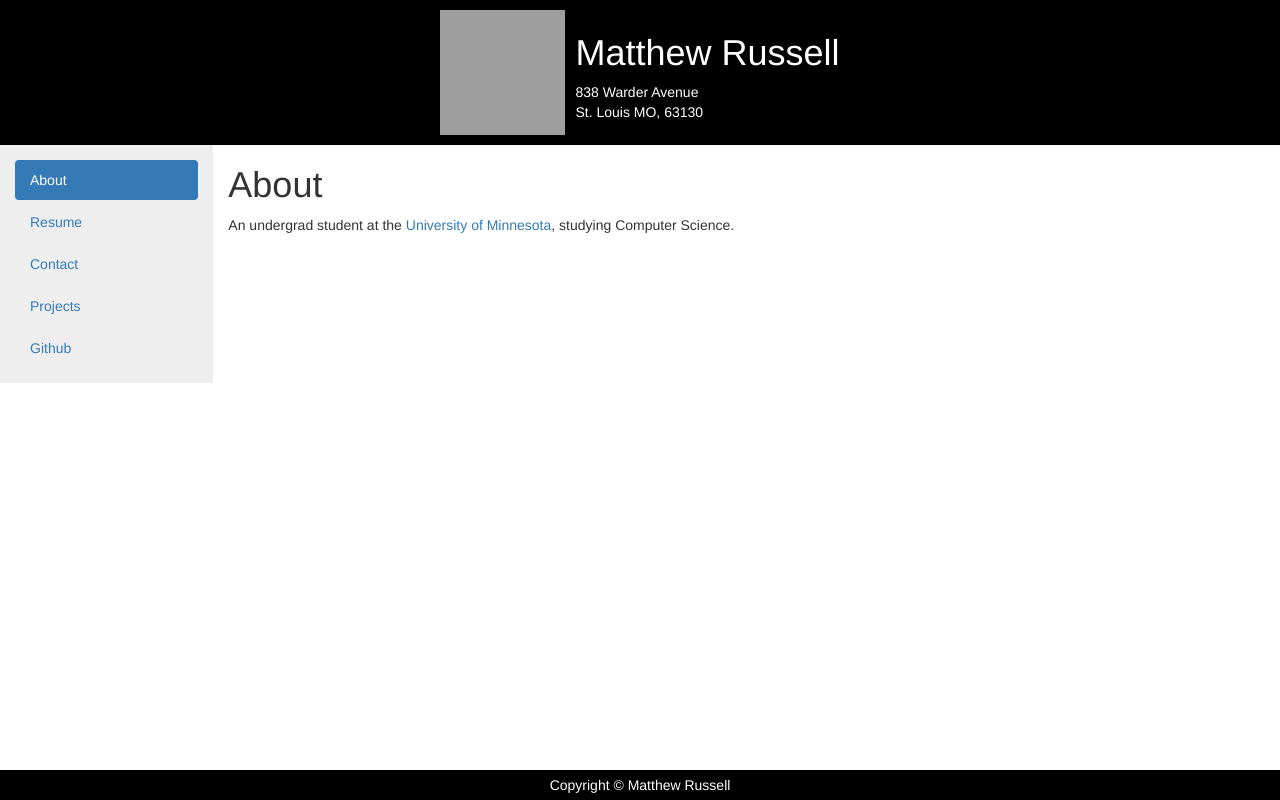
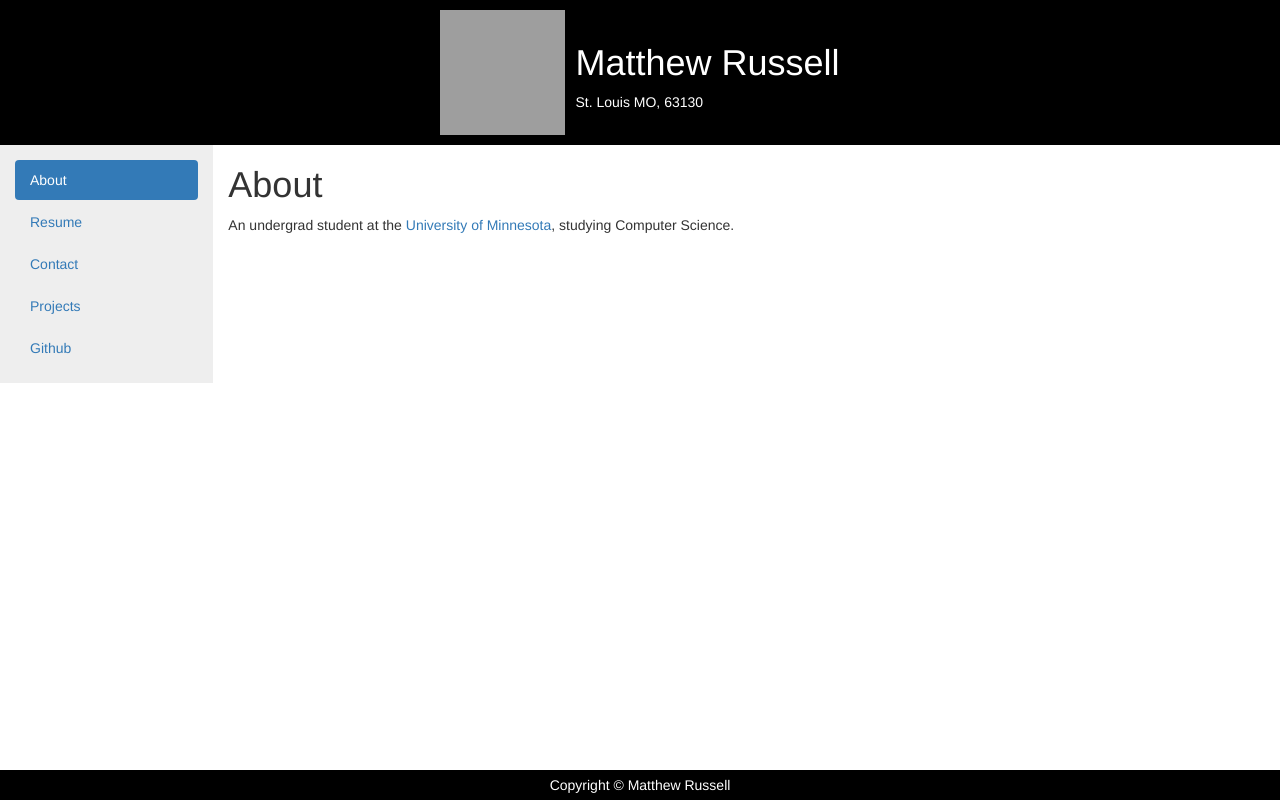
Before and after one commit to Clarvel/Clarvel.github.io, a plain HTML site: page index.html in a window 1280 px wide. Drawn offline with nearby package versions, Linux system fonts and the light colour scheme; grey boxes are pictures that could not be loaded.

Commit message:
removed street address

```diff
--- a/index.html
+++ b/index.html
@@ -20,7 +20,7 @@
 								</td>
 								<td>
 									<h1>Matthew Russell</h1>
-									<p>838 Warder Avenue<br>St. Louis MO, 63130<br></p>
+									<p>St. Louis MO, 63130<br></p>
 								</td>
 							</tr>
 						</table>
```
